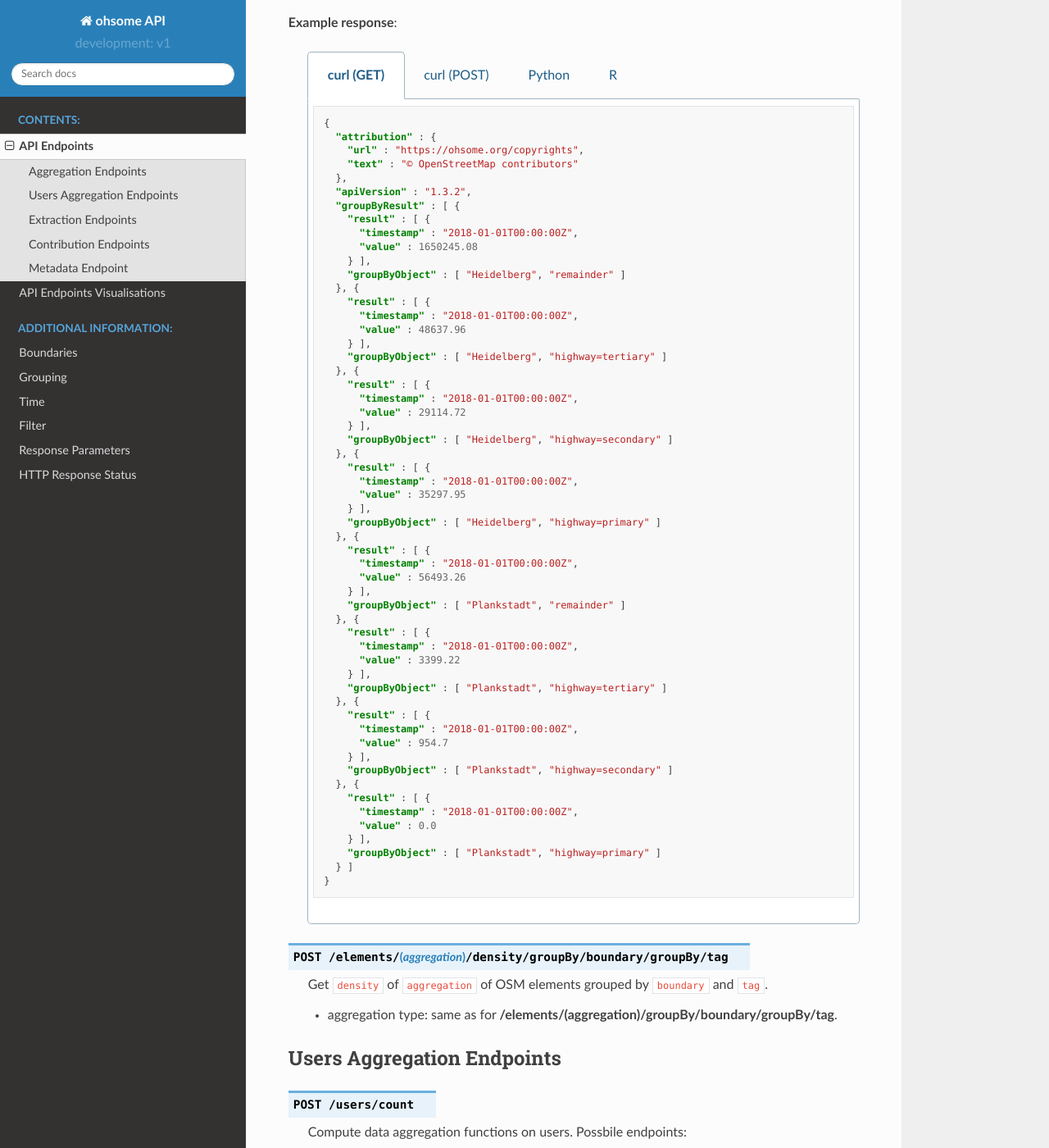
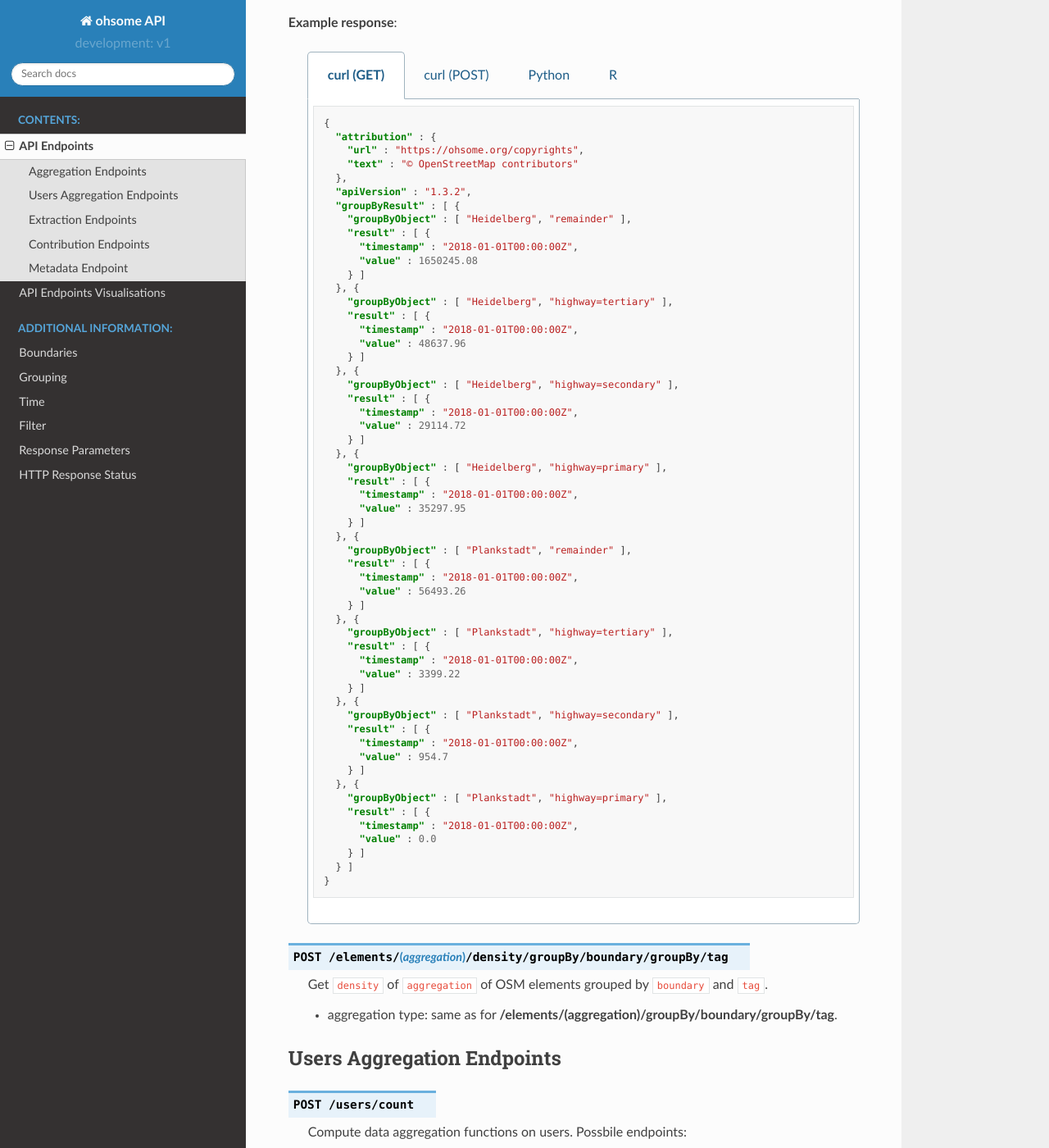
Before and after one commit to GIScience/ohsome-api, a Sphinx documentation site: the page built from docs/endpoints.rst, in a window 1280 px wide and 1400 px high, scrolled down 5535 px. Shown: the whole window at 82% size. Built offline with Sphinx 7.4.7 and the Read the Docs theme 2.0.0, drawn with Linux system fonts in a browser that asks for light colours; some of the changed text lies outside the part shown.

Commit message:
docs: update response fields

```diff
--- a/docs/endpoints.rst
+++ b/docs/endpoints.rst
@@ -438,26 +438,25 @@
               },
               "apiVersion" : "1.3.2",
               "groupByResult" : [ {
+                "groupByObject" : "remainder",
                 "result" : [ {
                   "timestamp" : "2018-01-01T00:00:00Z",
                   "value" : 23225.0
-                } ],
-                "groupByObject" : "remainder"
+                } ]
               }, {
+                "groupByObject" : "building:roof",
                 "result" : [ {
                   "timestamp" : "2018-01-01T00:00:00Z",
                   "value" : 1418.0
-                } ],
-                "groupByObject" : "building:roof"
+                } ]
               }, {
+                "groupByObject" : "building:roof:colour",
                 "result" : [ {
                   "timestamp" : "2018-01-01T00:00:00Z",
                   "value" : 1178.0
-                } ],
-                "groupByObject" : "building:roof:colour"
+                } ]
               } ]
             }
-
 
           .. code-tab:: json curl (POST)
 
@@ -468,23 +467,23 @@
               },
               "apiVersion" : "1.3.2",
               "groupByResult" : [ {
+                "groupByObject" : "remainder",
                 "result" : [ {
                   "timestamp" : "2018-01-01T00:00:00Z",
                   "value" : 23225.0
-                } ],
-                "groupByObject" : "remainder"
+                } ]
               }, {
+                "groupByObject" : "building:roof",
                 "result" : [ {
                   "timestamp" : "2018-01-01T00:00:00Z",
                   "value" : 1418.0
-                } ],
-                "groupByObject" : "building:roof"
+                } ]
               }, {
+                "groupByObject" : "building:roof:colour",
                 "result" : [ {
                   "timestamp" : "2018-01-01T00:00:00Z",
                   "value" : 1178.0
-                } ],
-                "groupByObject" : "building:roof:colour"
+                } ]
               } ]
             }
 
@@ -497,23 +496,23 @@
               },
               "apiVersion" : "1.3.2",
               "groupByResult" : [ {
+                "groupByObject" : "remainder",
                 "result" : [ {
                   "timestamp" : "2018-01-01T00:00:00Z",
                   "value" : 23225.0
-                } ],
-                "groupByObject" : "remainder"
+                } ]
               }, {
+                "groupByObject" : "building:roof",
                 "result" : [ {
                   "timestamp" : "2018-01-01T00:00:00Z",
                   "value" : 1418.0
-                } ],
-                "groupByObject" : "building:roof"
+                } ]
               }, {
+                "groupByObject" : "building:roof:colour",
                 "result" : [ {
                   "timestamp" : "2018-01-01T00:00:00Z",
                   "value" : 1178.0
-                } ],
-                "groupByObject" : "building:roof:colour"
+                } ]
               } ]
             }
 
@@ -526,23 +525,23 @@
               },
               "apiVersion" : "1.3.2",
               "groupByResult" : [ {
+                "groupByObject" : "remainder",
                 "result" : [ {
                   "timestamp" : "2018-01-01T00:00:00Z",
                   "value" : 23225.0
-                } ],
-                "groupByObject" : "remainder"
+                } ]
               }, {
+                "groupByObject" : "building:roof",
                 "result" : [ {
                   "timestamp" : "2018-01-01T00:00:00Z",
                   "value" : 1418.0
-                } ],
-                "groupByObject" : "building:roof"
+                } ]
               }, {
+                "groupByObject" : "building:roof:colour",
                 "result" : [ {
                   "timestamp" : "2018-01-01T00:00:00Z",
                   "value" : 1178.0
-                } ],
-                "groupByObject" : "building:roof:colour"
+                } ]
               } ]
             }
 
@@ -610,53 +609,53 @@
              },
              "apiVersion" : "1.3.2",
              "groupByResult" : [ {
+               "groupByObject" : [ "Heidelberg", "remainder" ],
                "result" : [ {
                  "timestamp" : "2018-01-01T00:00:00Z",
                  "value" : 1650245.08
-               } ],
-               "groupByObject" : [ "Heidelberg", "remainder" ]
-             }, {
+               } ]
+             }, {
+               "groupByObject" : [ "Heidelberg", "highway=tertiary" ],
                "result" : [ {
                  "timestamp" : "2018-01-01T00:00:00Z",
                  "value" : 48637.96
-               } ],
-               "groupByObject" : [ "Heidelberg", "highway=tertiary" ]
-             }, {
+               } ]
+             }, {
+               "groupByObject" : [ "Heidelberg", "highway=secondary" ],
                "result" : [ {
                  "timestamp" : "2018-01-01T00:00:00Z",
                  "value" : 29114.72
-               } ],
-               "groupByObject" : [ "Heidelberg", "highway=secondary" ]
-             }, {
+               } ]
+             }, {
+               "groupByObject" : [ "Heidelberg", "highway=primary" ],
                "result" : [ {
                  "timestamp" : "2018-01-01T00:00:00Z",
                  "value" : 35297.95
-               } ],
-               "groupByObject" : [ "Heidelberg", "highway=primary" ]
-             }, {
+               } ]
+             }, {
+               "groupByObject" : [ "Plankstadt", "remainder" ],
                "result" : [ {
                  "timestamp" : "2018-01-01T00:00:00Z",
                  "value" : 56493.26
-               } ],
-               "groupByObject" : [ "Plankstadt", "remainder" ]
-             }, {
+               } ]
+             }, {
+               "groupByObject" : [ "Plankstadt", "highway=tertiary" ],
                "result" : [ {
                  "timestamp" : "2018-01-01T00:00:00Z",
                  "value" : 3399.22
-               } ],
-               "groupByObject" : [ "Plankstadt", "highway=tertiary" ]
-             }, {
+               } ]
+             }, {
+               "groupByObject" : [ "Plankstadt", "highway=secondary" ],
                "result" : [ {
                  "timestamp" : "2018-01-01T00:00:00Z",
                  "value" : 954.7
-               } ],
-               "groupByObject" : [ "Plankstadt", "highway=secondary" ]
-             }, {
+               } ]
+             }, {
+               "groupByObject" : [ "Plankstadt", "highway=primary" ],
                "result" : [ {
                  "timestamp" : "2018-01-01T00:00:00Z",
                  "value" : 0.0
-               } ],
-               "groupByObject" : [ "Plankstadt", "highway=primary" ]
+               } ]
              } ]
            }
 
@@ -670,53 +669,53 @@
              },
              "apiVersion" : "1.3.2",
              "groupByResult" : [ {
+               "groupByObject" : [ "Heidelberg", "remainder" ],
                "result" : [ {
                  "timestamp" : "2018-01-01T00:00:00Z",
                  "value" : 1650245.08
-               } ],
-               "groupByObject" : [ "Heidelberg", "remainder" ]
-             }, {
+               } ]
+             }, {
+               "groupByObject" : [ "Heidelberg", "highway=tertiary" ],
                "result" : [ {
                  "timestamp" : "2018-01-01T00:00:00Z",
                  "value" : 48637.96
-               } ],
-               "groupByObject" : [ "Heidelberg", "highway=tertiary" ]
-             }, {
+               } ]
+             }, {
+               "groupByObject" : [ "Heidelberg", "highway=secondary" ],
                "result" : [ {
                  "timestamp" : "2018-01-01T00:00:00Z",
                  "value" : 29114.72
-               } ],
-               "groupByObject" : [ "Heidelberg", "highway=secondary" ]
-             }, {
+               } ]
+             }, {
+               "groupByObject" : [ "Heidelberg", "highway=primary" ],
                "result" : [ {
                  "timestamp" : "2018-01-01T00:00:00Z",
                  "value" : 35297.95
-               } ],
-               "groupByObject" : [ "Heidelberg", "highway=primary" ]
-             }, {
+               } ]
+             }, {
+               "groupByObject" : [ "Plankstadt", "remainder" ],
                "result" : [ {
                  "timestamp" : "2018-01-01T00:00:00Z",
                  "value" : 56493.26
-               } ],
-               "groupByObject" : [ "Plankstadt", "remainder" ]
-             }, {
+               } ]
+             }, {
+               "groupByObject" : [ "Plankstadt", "highway=tertiary" ],
                "result" : [ {
                  "timestamp" : "2018-01-01T00:00:00Z",
                  "value" : 3399.22
-               } ],
-               "groupByObject" : [ "Plankstadt", "highway=tertiary" ]
-             }, {
+               } ]
+             }, {
+               "groupByObject" : [ "Plankstadt", "highway=secondary" ],
                "result" : [ {
                  "timestamp" : "2018-01-01T00:00:00Z",
                  "value" : 954.7
-               } ],
-               "groupByObject" : [ "Plankstadt", "highway=secondary" ]
-             }, {
+               } ]
+             }, {
+               "groupByObject" : [ "Plankstadt", "highway=primary" ],
                "result" : [ {
                  "timestamp" : "2018-01-01T00:00:00Z",
                  "value" : 0.0
-               } ],
-               "groupByObject" : [ "Plankstadt", "highway=primary" ]
+               } ]
              } ]
            }
 
@@ -729,112 +728,112 @@
              },
              "apiVersion" : "1.3.2",
              "groupByResult" : [ {
+               "groupByObject" : [ "Heidelberg", "remainder" ],
                "result" : [ {
                  "timestamp" : "2018-01-01T00:00:00Z",
                  "value" : 1650245.08
-               } ],
-               "groupByObject" : [ "Heidelberg", "remainder" ]
-             }, {
+               } ]
+             }, {
+               "groupByObject" : [ "Heidelberg", "highway=tertiary" ],
                "result" : [ {
                  "timestamp" : "2018-01-01T00:00:00Z",
                  "value" : 48637.96
-               } ],
-               "groupByObject" : [ "Heidelberg", "highway=tertiary" ]
-             }, {
+               } ]
+             }, {
+               "groupByObject" : [ "Heidelberg", "highway=secondary" ],
                "result" : [ {
                  "timestamp" : "2018-01-01T00:00:00Z",
                  "value" : 29114.72
-               } ],
-               "groupByObject" : [ "Heidelberg", "highway=secondary" ]
-             }, {
+               } ]
+             }, {
+               "groupByObject" : [ "Heidelberg", "highway=primary" ],
                "result" : [ {
                  "timestamp" : "2018-01-01T00:00:00Z",
                  "value" : 35297.95
-               } ],
-               "groupByObject" : [ "Heidelberg", "highway=primary" ]
-             }, {
+               } ]
+             }, {
+               "groupByObject" : [ "Plankstadt", "remainder" ],
                "result" : [ {
                  "timestamp" : "2018-01-01T00:00:00Z",
                  "value" : 56493.26
-               } ],
-               "groupByObject" : [ "Plankstadt", "remainder" ]
-             }, {
+               } ]
+             }, {
+               "groupByObject" : [ "Plankstadt", "highway=tertiary" ],
                "result" : [ {
                  "timestamp" : "2018-01-01T00:00:00Z",
                  "value" : 3399.22
-               } ],
-               "groupByObject" : [ "Plankstadt", "highway=tertiary" ]
-             }, {
+               } ]
+             }, {
+               "groupByObject" : [ "Plankstadt", "highway=secondary" ],
                "result" : [ {
                  "timestamp" : "2018-01-01T00:00:00Z",
                  "value" : 954.7
-               } ],
-               "groupByObject" : [ "Plankstadt", "highway=secondary" ]
-             }, {
+               } ]
+             }, {
+               "groupByObject" : [ "Plankstadt", "highway=primary" ],
                "result" : [ {
                  "timestamp" : "2018-01-01T00:00:00Z",
                  "value" : 0.0
-               } ],
-               "groupByObject" : [ "Plankstadt", "highway=primary" ]
+               } ]
              } ]
            }
 
          .. code-tab:: json R
 
-           {
+          {
              "attribution" : {
                "url" : "https://ohsome.org/copyrights",
                "text" : "© OpenStreetMap contributors"
              },
              "apiVersion" : "1.3.2",
              "groupByResult" : [ {
+               "groupByObject" : [ "Heidelberg", "remainder" ],
                "result" : [ {
                  "timestamp" : "2018-01-01T00:00:00Z",
                  "value" : 1650245.08
-               } ],
-               "groupByObject" : [ "Heidelberg", "remainder" ]
-             }, {
+               } ]
+             }, {
+               "groupByObject" : [ "Heidelberg", "highway=tertiary" ],
                "result" : [ {
                  "timestamp" : "2018-01-01T00:00:00Z",
                  "value" : 48637.96
-               } ],
-               "groupByObject" : [ "Heidelberg", "highway=tertiary" ]
-             }, {
+               } ]
+             }, {
+               "groupByObject" : [ "Heidelberg", "highway=secondary" ],
                "result" : [ {
                  "timestamp" : "2018-01-01T00:00:00Z",
                  "value" : 29114.72
-               } ],
-               "groupByObject" : [ "Heidelberg", "highway=secondary" ]
-             }, {
+               } ]
+             }, {
+               "groupByObject" : [ "Heidelberg", "highway=primary" ],
                "result" : [ {
                  "timestamp" : "2018-01-01T00:00:00Z",
                  "value" : 35297.95
-               } ],
-               "groupByObject" : [ "Heidelberg", "highway=primary" ]
-             }, {
+               } ]
+             }, {
+               "groupByObject" : [ "Plankstadt", "remainder" ],
                "result" : [ {
                  "timestamp" : "2018-01-01T00:00:00Z",
                  "value" : 56493.26
-               } ],
-               "groupByObject" : [ "Plankstadt", "remainder" ]
-             }, {
+               } ]
+             }, {
+               "groupByObject" : [ "Plankstadt", "highway=tertiary" ],
                "result" : [ {
                  "timestamp" : "2018-01-01T00:00:00Z",
                  "value" : 3399.22
-               } ],
-               "groupByObject" : [ "Plankstadt", "highway=tertiary" ]
-             }, {
+               } ]
+             }, {
+               "groupByObject" : [ "Plankstadt", "highway=secondary" ],
                "result" : [ {
                  "timestamp" : "2018-01-01T00:00:00Z",
                  "value" : 954.7
-               } ],
-               "groupByObject" : [ "Plankstadt", "highway=secondary" ]
-             }, {
+               } ]
+             }, {
+               "groupByObject" : [ "Plankstadt", "highway=primary" ],
                "result" : [ {
                  "timestamp" : "2018-01-01T00:00:00Z",
                  "value" : 0.0
-               } ],
-               "groupByObject" : [ "Plankstadt", "highway=primary" ]
+               } ]
              } ]
            }
 
```
Also changed, not shown: other parts of docs/endpoints.rst (+4 -4 lines).
